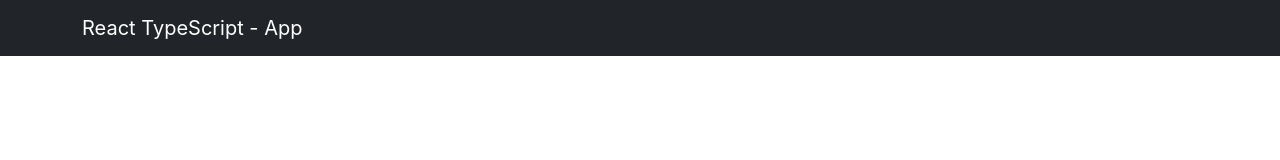
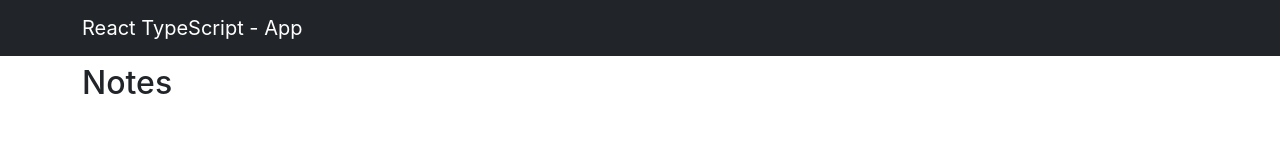
Before and after one commit to jenil-patel97/notes-app, a React (Create React App) app: page / in a window 1280 px wide. Shown: the top 160 px of the page. Built offline with nearby package versions, Linux system fonts and the light colour scheme.

Commit message:
feat: NotesList

```diff
--- a/src/App.tsx
+++ b/src/App.tsx
@@ -2,6 +2,9 @@ import React, { useState } from "react";
 import { Note } from "./models/note.model";
 import "./App.css";
 import Header from "./component/Navbar";
+import Container from "react-bootstrap/Container";
+import NotesList from "./component/NotesList";
+import { Col, Row } from "react-bootstrap";
 
 function App() {
   const [notes, setNotes] = useState<Note[]>([
@@ -17,6 +20,13 @@ function App() {
   return (
     <>
       <Header />
+      <Container className="mt-5">
+        <Row>
+          <Col>
+            <NotesList />
+          </Col>
+        </Row>
+      </Container>
     </>
   );
 }
--- a/src/component/NotesList.tsx
+++ b/src/component/NotesList.tsx
@@ -1,9 +1,13 @@
-import React from 'react'
+import React from "react";
 
-const NotesList = () => {
+type Props = {};
+
+const NotesList = (props: Props) => {
   return (
-    <div>NotesList</div>
-  )
-}
+    <>
+      <h2 className="mt-3">Notes</h2>
+    </>
+  );
+};
 
-export default NotesList
+export default NotesList;
```
